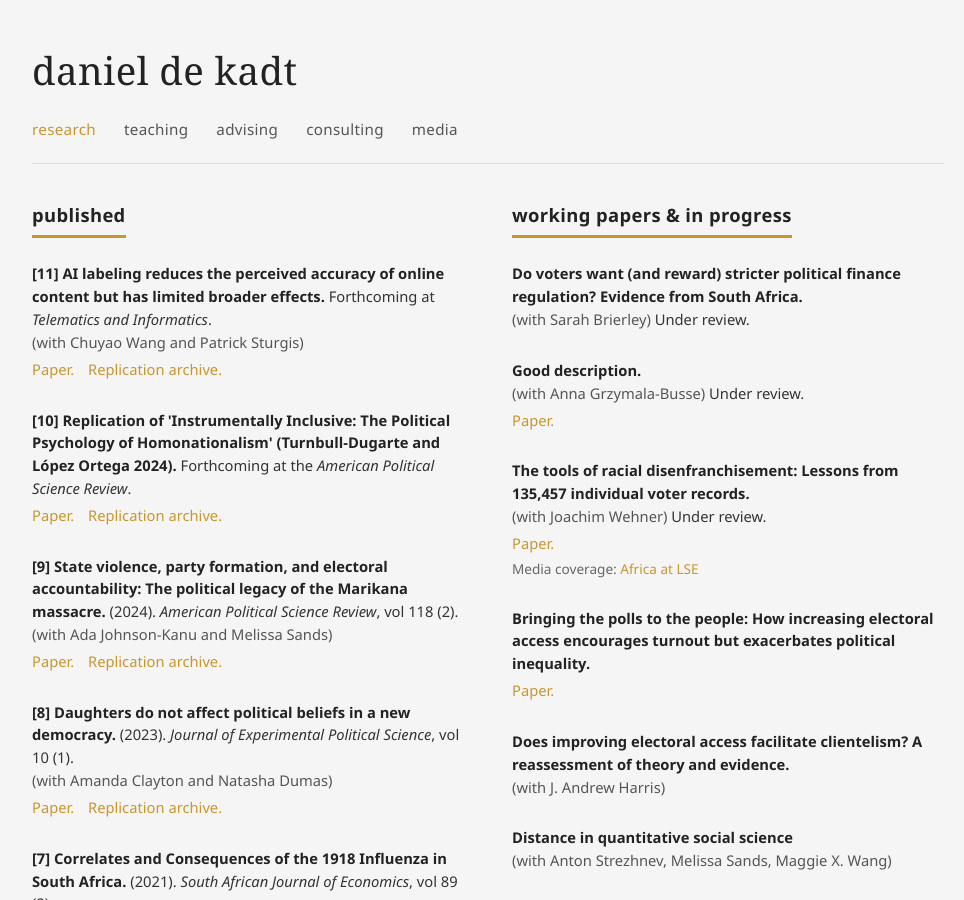
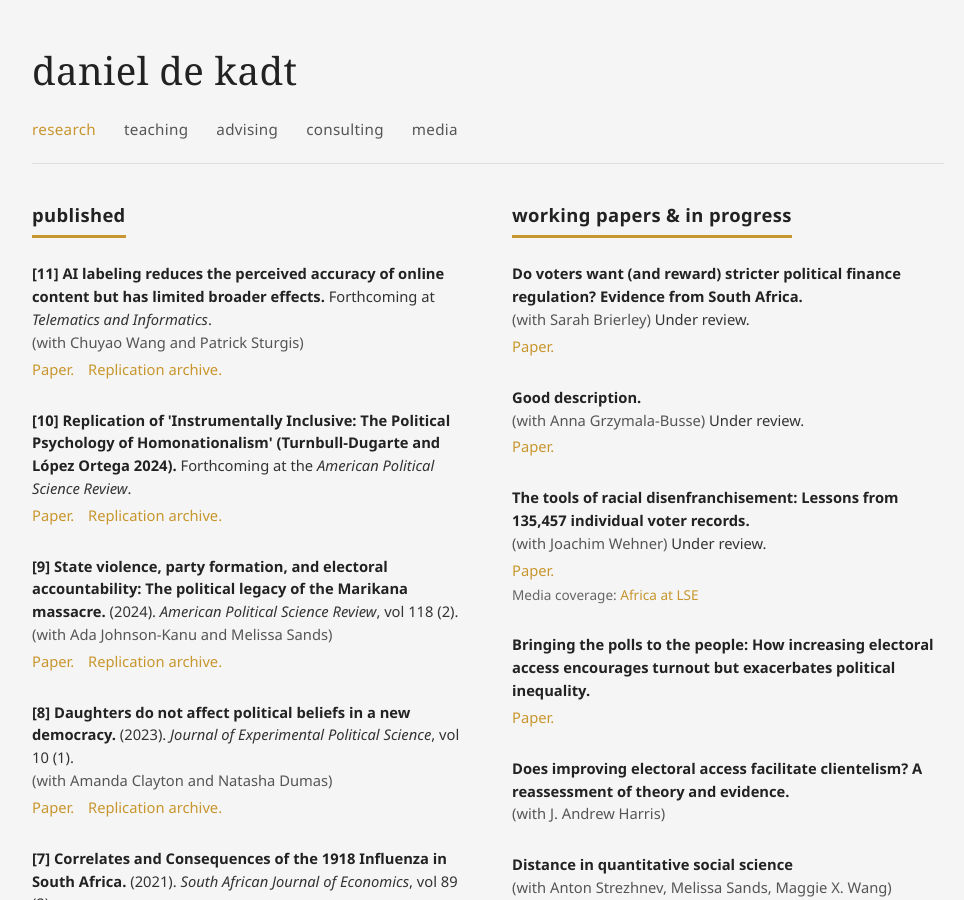
Before and after one commit to ddekadt/ddekadt.github.io, a Jekyll site: the page built from research.md, in a window 1280 px wide and 900 px high. Shown: the whole window, without its empty margins (152-1116 px from the left). Built offline with Jekyll 4.4.1, drawn with Linux system fonts in a browser that asks for light colours.

Commit message:
link to sa finance paper

```diff
--- a/_data/working.yml
+++ b/_data/working.yml
@@ -1,6 +1,9 @@
 - title: "Do voters want (and reward) stricter political finance regulation? Evidence from South Africa."
   authors: "Sarah Brierley"
   status: "Under review."
+  links:
+    - text: "Paper."
+      url: "https://osf.io/9ry5q_v2/"
 
 - title: "Good description."
   authors: "Anna Grzymala-Busse"
```
